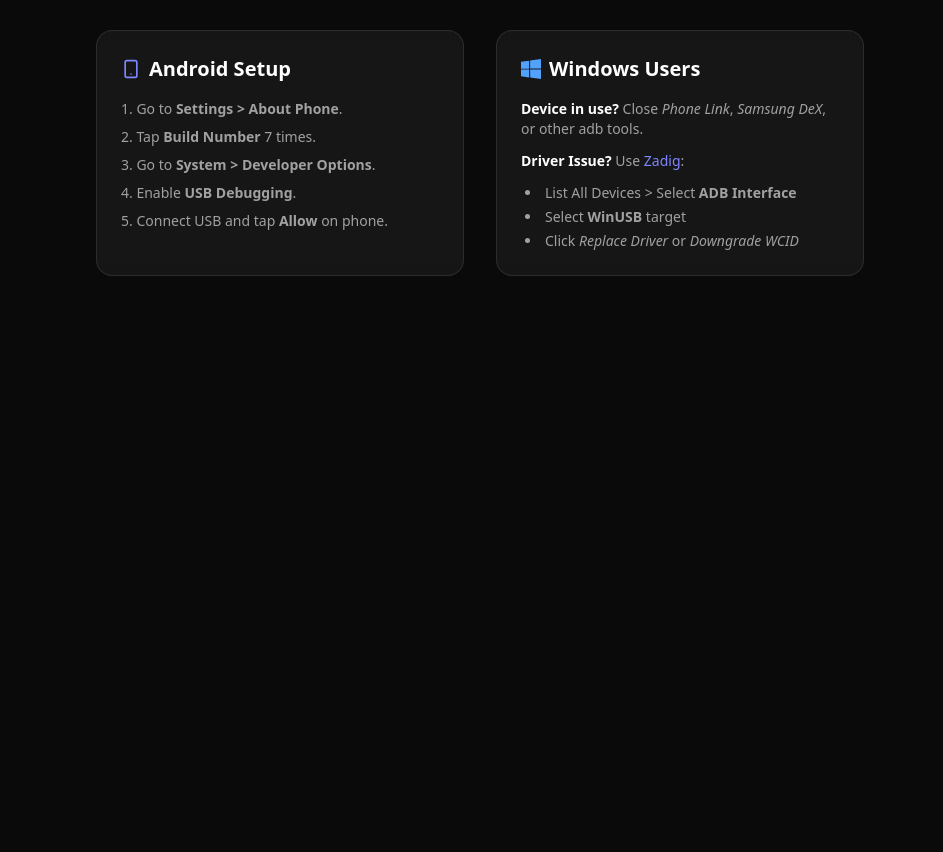
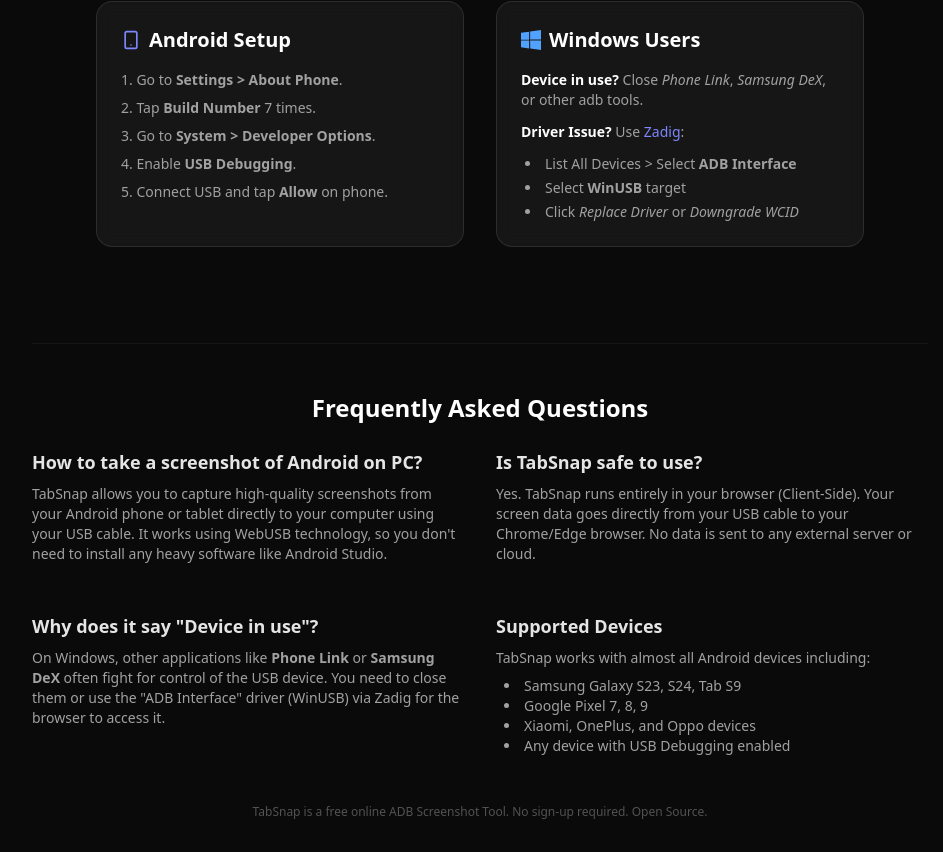
Before and after one commit to AbedSalleh/TabSnap, a Next.js app: page / in a window 1280 px wide. Shown: the part 463-1315 px from the top of the page, without its empty margins (160-1103 px from the left). Before the commit the page ends 800 px from the top, so only its background shows below. Built offline with nearby package versions, Linux system fonts and the light colour scheme.

Commit message:
Extreme SEO Optimization (Metadata, FAQ, Sitemap)

```diff
--- a/app/layout.tsx
+++ b/app/layout.tsx
@@ -2,8 +2,34 @@
 import "./globals.css";
 
 export const metadata: Metadata = {
-  title: "TabScreenshotter",
-  description: "Capture screenshots from your USB connected device",
+  title: "TabSnap - Capture Android Screenshots Online (No App Required)",
+  description: "Free online tool to take screenshots of your Android device wirelessly or via USB directly in your browser. No app installation needed. Works with Samsung, Pixel, Xiaomi, and more.",
+  keywords: [
+    "android screenshot to pc",
+    "view android screen on pc",
+    "adb screenshot online",
+    "webusb adb",
+    "capture android screen without root",
+    "samsung screenshot tool",
+    "pixel screenshot to computer",
+    "online android debugger",
+    "android screen capture no app"
+  ],
+  openGraph: {
+    title: "TabSnap - Instant Android Screenshots",
+    description: "Connect your phone via USB and capture screenshots instantly in your browser. No software to install.",
+    url: "https://abedsalleh.github.io/TabSnap/",
+    type: "website",
+    siteName: "TabSnap",
+  },
+  twitter: {
+    card: "summary_large_image",
+    title: "TabSnap - Android Screenshots Made Easy",
+    description: "Capture high-quality screenshots from any Android device directly to your browser via USB.",
+  },
+  icons: {
+    icon: "/favicon.ico",
+  }
 };
 
 export default function RootLayout({
@@ -13,6 +39,10 @@
 }>) {
   return (
     <html lang="en">
+      <head>
+        <link rel="canonical" href="https://abedsalleh.github.io/TabSnap/" />
+        <meta name="viewport" content="width=device-width, initial-scale=1" />
+      </head>
       <body
         className="antialiased bg-neutral-950 text-white"
       >
--- a/app/page.tsx
+++ b/app/page.tsx
@@ -235,6 +235,52 @@
         </div>
 
       </div>
+
+      {/* SEO Content / FAQ */}
+      <div className="max-w-4xl w-full mt-24 pt-12 border-t border-white/5 text-neutral-400 text-sm">
+        <h2 className="text-2xl font-bold text-white mb-6 text-center">Frequently Asked Questions</h2>
+
+        <div className="grid md:grid-cols-2 gap-8">
+          <article>
+            <h3 className="text-lg font-semibold text-neutral-200 mb-2">How to take a screenshot of Android on PC?</h3>
+            <p className="mb-4">
+              TabSnap allows you to capture high-quality screenshots from your Android phone or tablet directly to your computer using your USB cable. It works using WebUSB technology, so you don't need to install any heavy software like Android Studio.
+            </p>
+          </article>
+
+          <article>
+            <h3 className="text-lg font-semibold text-neutral-200 mb-2">Is TabSnap safe to use?</h3>
+            <p className="mb-4">
+              Yes. TabSnap runs entirely in your browser (Client-Side). Your screen data goes directly from your USB cable to your Chrome/Edge browser. No data is sent to any external server or cloud.
+            </p>
+          </article>
+
+          <article>
+            <h3 className="text-lg font-semibold text-neutral-200 mb-2">Why does it say "Device in use"?</h3>
+            <p className="mb-4">
+              On Windows, other applications like <strong>Phone Link</strong> or <strong>Samsung DeX</strong> often fight for control of the USB device. You need to close them or use the "ADB Interface" driver (WinUSB) via Zadig for the browser to access it.
+            </p>
+          </article>
+
+          <article>
+            <h3 className="text-lg font-semibold text-neutral-200 mb-2">Supported Devices</h3>
+            <p>
+              TabSnap works with almost all Android devices including:
+              <ul className="list-disc list-inside mt-2 ml-2">
+                <li>Samsung Galaxy S23, S24, Tab S9</li>
+                <li>Google Pixel 7, 8, 9</li>
+                <li>Xiaomi, OnePlus, and Oppo devices</li>
+                <li>Any device with USB Debugging enabled</li>
+              </ul>
+            </p>
+          </article>
+        </div>
+
+        <div className="mt-12 text-center text-xs text-neutral-600">
+          <p>TabSnap is a free online ADB Screenshot Tool. No sign-up required. Open Source.</p>
+        </div>
+      </div>
+
     </main>
   );
 }
```
Also changed, not shown: public/robots.txt (added), 1 other file (tests, documents, lock files or other folders).
